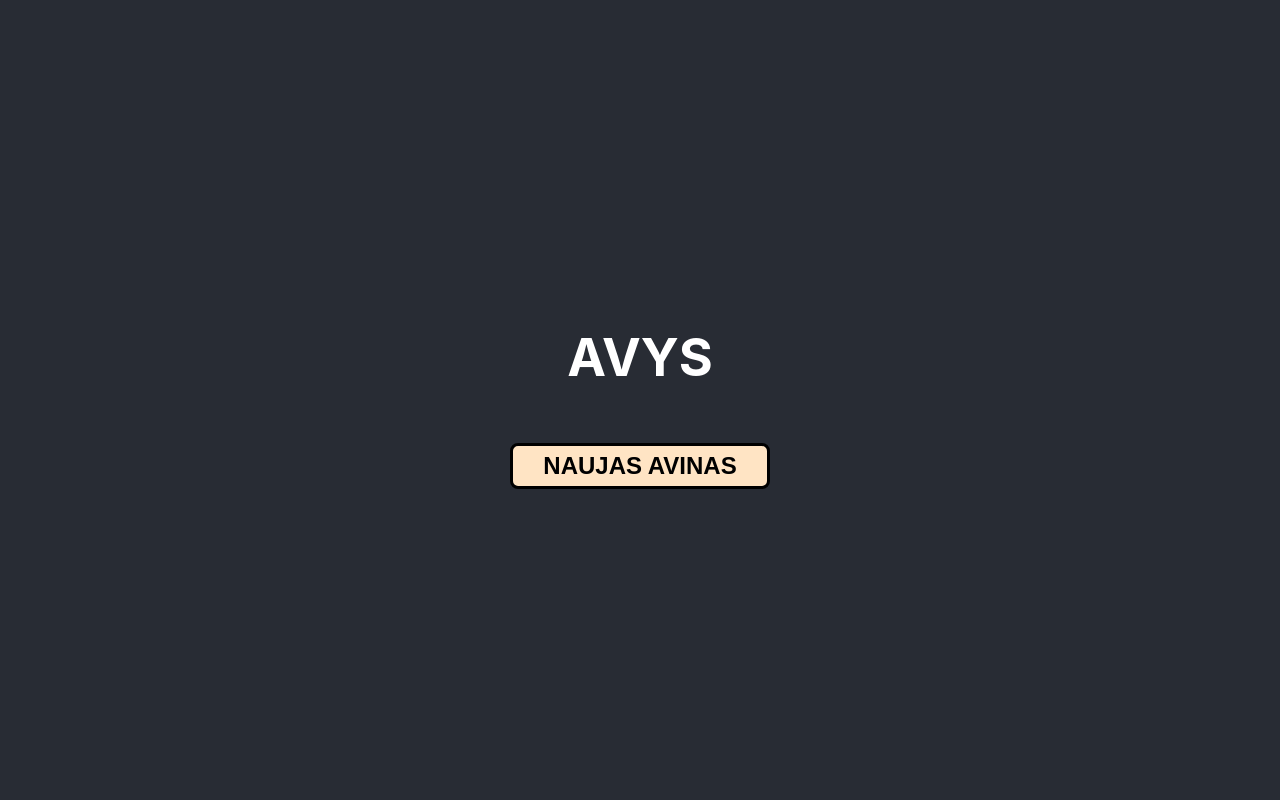
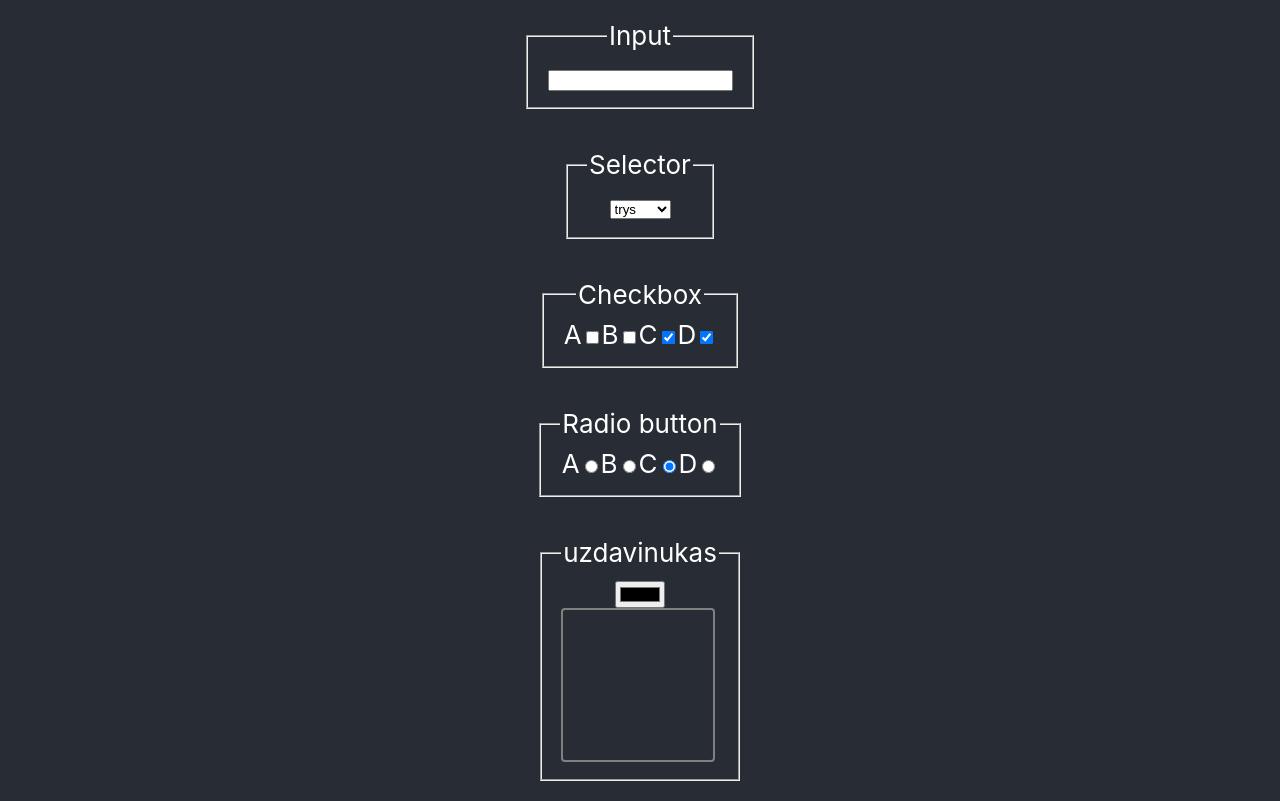
Before and after one commit to Dovile-dote/r3, a React (Create React App) app: page / in a window 1280 px wide. Built offline with nearby package versions, Linux system fonts and the light colour scheme.

Commit message:
color change

```diff
--- a/src/App.css
+++ b/src/App.css
@@ -94,3 +94,7 @@
   align-items: center;
   justify-content: center;
 }
+
+fieldset {
+  margin: 20px;
+}
--- a/src/App.jsx
+++ b/src/App.jsx
@@ -1,55 +1,79 @@
+import { useState } from 'react';
 import './App.css';
-import {useState} from 'react';
-import randColor from './Functions/randColor';
-import { v4 as uuidv4 } from 'uuid';
+// import randColor from './Functions/randColor';
+// import { v4 as uuidv4 } from 'uuid';
 // generuojamas random stringas
 
 
 function App() {
-    const [avys, setAvys] = useState([]);
 
-    const newA = () => {
-        const avis = {
-            id: uuidv4(),
-            color: randColor(),
-            where: 'ganykla'
-        }
-    setAvys(a => [...a, avis])
+    const [text, setText] = useState('');
+    const [select, setSelect] = useState('tree');
+    const [cb, setCb] = useState({a: false, b: false, c:true, d:true});
+    const [radio, setRadio] = useState('c');
+    const [color, setColor] = useState('');
+
+    const inputText = e => {
+        // ideti nulius i pradzia stringo, kiek truksta
+        console.log('gfh'.padStart(10, 0));
+        console.log(e.target.value);
+        setText(e.target.value);
     }
 
-    const go = id => {
-        // setAvys(a => a.map(avis => avis.id === id ? {...avis, where: 'kirpykla'} : avis))
+    const cbClick = c => {
+        // geltoni, apvalus skliausteliai reikalingi, kad react supratu, jog perduodam objekta
+        setCb(checkBox => ({...checkBox, [c]: !checkBox[c]}))
+    }
 
 
-    setAvys(a => {
-         // issiimam avi
-        const avele = a.filter(av => av.id === id)[0];
-        avele.where = 'kirpykla';
-        const kitos = a.filter(av => av.id !== id);
-        return [...kitos, avele];
-
-    });
+    const inputColor = e => {
+     setColor(e.target.value);
     }
 
     return (
         <div className="App">
-          <header className="App-header">
-          <div className="flex">
-              {
-                avys.filter(a => a.where === 'kirpykla').map(a => <div className='avis' key={a.id} style={{background:a.color}}></div>)
-              }
-            </div>
-            <h1>AVYS</h1>
-            <div className="flex">
-              {
-                avys.filter(a => a.where === 'ganykla').map(a => <div onClick={() => go(a.id)} className='avis' key={a.id} style={{background:a.color}}></div>)
-              }
-            </div>
-              <button onClick={newA}>Naujas Avinas</button>
-          </header>
+            <header className="App-header">
+                <fieldset>
+                    <legend>Input</legend>
+                    <input type="text" onChange={inputText} value={text}></input>
+                </fieldset>
+
+
+                <fieldset>
+                <legend>Selector</legend>
+                <select value={select} onChange={e => setSelect(e.target.value)}>
+                    <option value="one">vienas</option>
+                    <option value="two">du</option>
+                    <option value="tree">trys</option>
+                    <option value="ten">daug</option>
+                </select>
+                </fieldset>
+
+                <fieldset>
+                    <legend>Checkbox</legend>
+                    A<input type="checkbox" onChange={() => cbClick('a')} checked={cb.a}></input>
+                    B<input type="checkbox" onChange={() => cbClick('b')} checked={cb.b}></input>
+                    C<input type="checkbox" onChange={() => cbClick('c')} checked={cb.c}></input>
+                    D<input type="checkbox" onChange={() => cbClick('d')} checked={cb.d}></input>
+                </fieldset>
+
+                <fieldset>
+                    <legend>Radio button</legend>
+                    A<input type="radio" name='r' value='a' onChange={e => setRadio(e.target.value)} checked={radio === 'a'}></input>
+                    B<input type="radio" name='r' value='b' onChange={e => setRadio(e.target.value)} checked={radio === 'b'}></input>
+                    C<input type="radio" name='r' value='c' onChange={e => setRadio(e.target.value)} checked={radio === 'c'}></input>
+                    D<input type="radio" name='r' value='d' onChange={e => setRadio(e.target.value)} checked={radio === 'd'}></input>
+                </fieldset>
+
+                <fieldset>
+                    <legend>uzdavinukas</legend>
+                    <input type="color" value={color} onChange={inputColor}></input>
+                    <div className="karve"  style={{backgroundColor: color}}></div>
+                </fieldset>
+            </header>
         </div>
-      );
-    }
+    );
+}
 
 
 export default App;
```
Also changed, not shown: src/aviesIskirpimas.jsx (added, +55 -0 lines).
